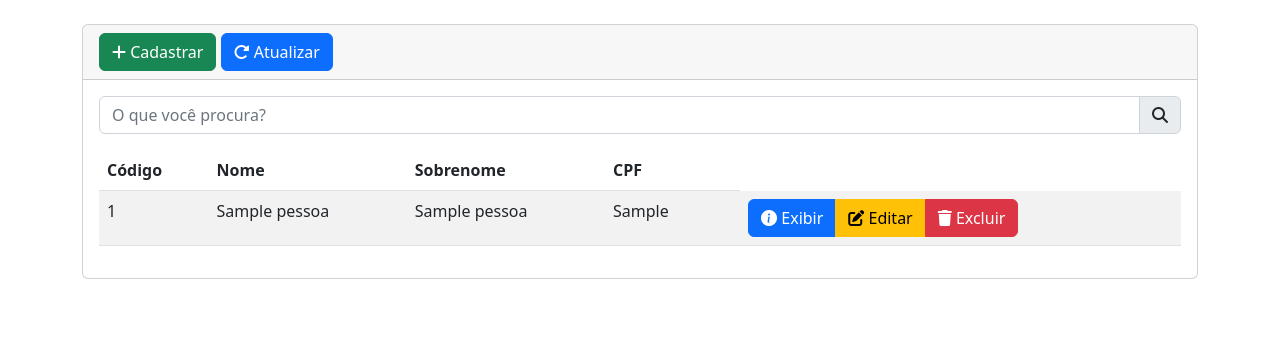
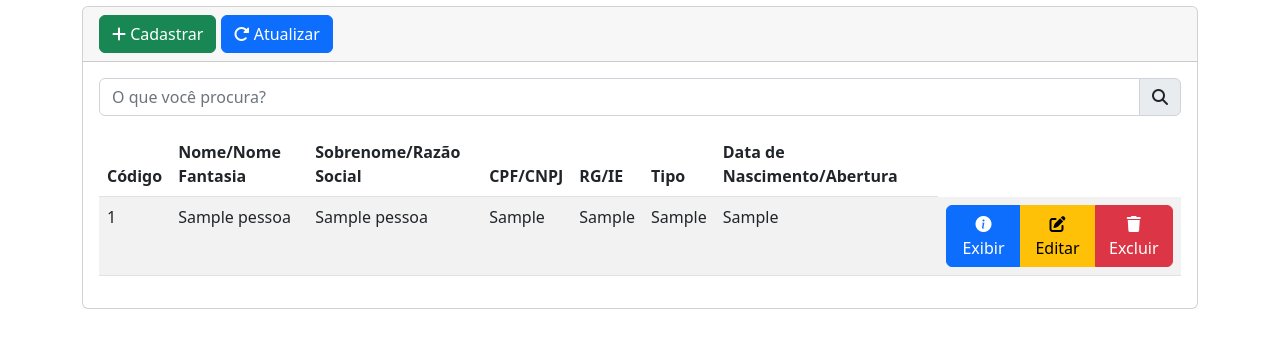
Before and after one commit to ViniRdS/Trabalho_CRUD_Endereco, a PHP site: page /listaclientes.php in a window 1280 px wide. Shown: the part 56-404 px from the top of the page. Run offline with PHP 8.4, Linux system fonts and the light colour scheme; tables that the repository leaves empty or names only in its code hold one stand-in row (values such as "Sample post"); some libraries are stand-ins or nearby versions.

Commit message:
arrumando as mascaras e as tabelas

```diff
--- a/front-end-main-master/public/css/estilo.css
+++ b/front-end-main-master/public/css/estilo.css
@@ -8,6 +8,7 @@
 #idcliente, #id, #acao, .esconder{
     visibility: hidden;
     height: 0px;
+    display: flex;
 }
 .exibir-dialog{
     max-width: none;
@@ -28,3 +29,9 @@
 #exibir-div-radio-pj{
     width: 30%;
 }
+table{
+    width: 100%;
+}
+body{
+    width: 100%;
+}
--- a/front-end-main-master/public/js/cliente.js
+++ b/front-end-main-master/public/js/cliente.js
@@ -44,7 +44,8 @@ const fechar = document.querySelector('#fechar');
 const voltarX = document.querySelector("#voltarX");
 const fecharX = document.querySelector("#fecharX");
 
-
+//INPUT TIPO
+const tipo = document.querySelector('#tipo');
 
 //CONFIGURAÇÕES DOS PARAMENTRO DE VALIDAÇÃO DO FORMULÁRIO
 $('#frmcliente').validate({
@@ -92,17 +93,33 @@ async function deleta(id) {
 }
 function alterar(cliente) {
     const id = cliente.id;
-    const nome = cliente.nome;
-    const sobreNome = cliente.sobre_nome;
-    const cpf = cliente.cpf;
-    const endereco = cliente.endereco;
+    const nome_fantasia = cliente.nome_fantasia;
+    const sobrenome_razao = cliente.sobrenome_razao;
+    const cpf_cnpj = cliente.cpf_cnpj;
+    const rg_ie = cliente.rg_ie;
+    const dtnascimento_abertura = cliente.dtnascimento_abertura;
+    const tipo = cliente.tipo;
 
     $("#acao").val('update');
     $("#id").val(id);
-    $("#nome").val(nome);
-    $("#sobrenome").val(sobreNome);
-    $("#cpf").val(cpf);
-    $("#endereco").val(endereco);
+    $("#nome_fantasia").val(nome_fantasia);
+    $("#sobrenome_razao").val(sobrenome_razao);
+    $("#cpf_cnpj").val(cpf_cnpj);
+    $("#rg_ie").val(rg_ie);
+    $("#dtnascimento_abertura").val(dtnascimento_abertura);
+    document.querySelector("#tipo").value = tipo;
+
+    if (document.querySelector("#tipo").value == 'Pessoa Física') {
+        pf.checked = true
+        pf.click()
+    } else if (document.querySelector("#tipo").value == 'Pessoa Jurídica'){
+        pj.checked = true
+        pj.click()
+    }else{
+        pj.checked = false
+        pf.checked = false
+    }
+    adcEndereco.classList.add('esconder')
 
     //exibimos o modal
     $("#cadastrocliente").modal('show');
@@ -127,10 +144,12 @@ async function update() {
     if (data == 'true') {
         $("#acao").val('update');
         $("#id").val('');
-        $("#nome").val('');
-        $("#sobrenome").val('');
-        $("#cpf").val('');
-        $("#endereco").val('');
+        $("#nome_fantasia").val('');
+        $("#sobrenome_razao").val('');
+        $("#cpf_cnpj").val('');
+        $("#rg_ie").val('');
+        $("#dtnascimento_abertura").val('');
+        $("#tipo").val('');
         lista_cliente();
         //ocultamos o modal
         $("#cadastrocliente").modal('hide');
@@ -255,13 +274,14 @@ pf.addEventListener('click', () => {
     inputs.classList.remove('esconder')
     adcEndereco.classList.remove('esconder')
     //EXIBI AS MÁSCARAS
-    $("#cpf").inputmask({
+    $("#cpf_cnpj").inputmask({
         mask: '999.999.999-99'
     });
     $("#rg_ie").inputmask({
         mask: "99.999.999-9"
     });
 
+    tipo.value = 'Pessoa Física'
 })
 
 // EVENTO CLICK DO RADIO PJ DO CADASTRAR
@@ -283,6 +303,7 @@ pj.addEventListener('click', () => {
         mask: ""
     });
 
+    tipo.value = 'Pessoa Jurídica'
 
 })
 
@@ -337,8 +358,8 @@ if (exibirPf.checked == true) {
     exibirLabelDtNascimento_Abertura.innerHTML = 'Data de Nascimento'
 
     //EXIBI AS MÁSCARAS
-    $("#cpf").inputmask({
-        mask: '999.999.999-99'
+    $("#cpf_cnpj").inputmask({
+        mask: "999.999.999-99"
     });
     $("#rg_ie").inputmask({
         mask: "99.999.999-9"
@@ -362,3 +383,7 @@ if (exibirPf.checked == true) {
 }else{
     exibirInputs.classList.add('esconder')
 }
+
+$("#cep").inputmask({
+    mask: "99999-999"
+});
--- a/front-end-main-master/public/listacliente.php
+++ b/front-end-main-master/public/listacliente.php
@@ -5,9 +5,12 @@ $dados = "";
 foreach ($clientes as $key => $value) {
     $dados = $dados . "<tr id='tr" . $value['id'] . "'>" .
         "<td>" . $value['id'] . "</td>" .
-        "<td>" . $value['nome'] . "</td>" .
-        "<td>" . $value['sobre_nome'] . "</td>" .
-        "<td>" . $value['cpf'] . "</td>" .
+        "<td>" . $value['nome_fantasia'] . "</td>" .
+        "<td>" . $value['sobrenome_razao'] . "</td>" .
+        "<td>" . $value['cpf_cnpj'] . "</td>" .
+        "<td>" . $value['rg_ie'] . "</td>" .
+        "<td>" . $value['tipo'] . "</td>" .
+        "<td>" . $value['dtnascimento_abertura'] . "</td>" .
         "<td>" .
         "<td>" .
         "<div class='btn-group' role='group'>" .
--- a/front-end-main-master/public/listaclientes.php
+++ b/front-end-main-master/public/listaclientes.php
@@ -42,6 +42,7 @@
                 <form method="post" name="frmcliente" id="frmcliente">
                     <input type="text" id="id" name="id">
                     <input type="text" id="acao" name="acao">
+                    <input type="text" id="tipo" name="tipo" class="esconder">
                     <div class="modal-header">
                         <h5 class="modal-title" id="staticBackdropLabel">Dados do cliente</h5>
                         <button type="button" class="btn-close" data-bs-dismiss="modal" aria-label="Close" id="fecharX"></button>
@@ -99,8 +100,8 @@
                                     </div>
 
                                     <div class="form-group">
-                                        <label for="DtNascimento_Abertura" class="form-label" id="labelDtNascimento_Abertura">Data de Nascimento</label>
-                                        <input type="date" class="form-control" id="DtNascimento_Abertura" name="DtNascimento_Abertura">
+                                        <label for="dtnascimento_abertura" class="form-label" id="labelDtNascimento_Abertura">Data de Nascimento</label>
+                                        <input type="date" class="form-control" id="dtnascimento_abertura" name="dtnascimento_abertura">
                                     </div>
                                 </div>
                             </div>
@@ -131,11 +132,11 @@
                     <div class="row">
                         <div class="col-12 div-radio-exibir">
                             <div class="mb-3 form-check div-radio" id="exibir-div-radio-pf">
-                                <input type="radio" class="form-check-input" name="pessoa" id="exibirPessoaFisica" value="Pessoa Fìsica" disabled>
+                                <input type="radio" class="form-check-input" name="exibirPessoa" id="exibirPessoaFisica" value="Pessoa Fìsica" disabled>
                                 <label class="form-check-label" for="pessoaFisica">Pessoa Física</label>
                             </div>
                             <div class="mb-3 form-check div-radio" id="exibir-div-radio-pj">
-                                <input type="radio" class="form-check-input" name="pessoa" id="exibirPessoaJuridica" value="Pessoa Jurídica" disabled>
+                                <input type="radio" class="form-check-input" name="exibirPessoa" id="exibirPessoaJuridica" value="Pessoa Jurídica" disabled>
                                 <label class="form-check-label" for="pessoaJuridica">Pessoa Jurídica</label>
                             </div>
 
@@ -265,9 +266,12 @@
                                 <thead>
                                     <tr>
                                         <th>Código</th>
-                                        <th>Nome</th>
-                                        <th>Sobrenome</th>
-                                        <th>CPF</th>
+                                        <th>Nome/Nome Fantasia</th>
+                                        <th>Sobrenome/Razão Social</th>
+                                        <th>CPF/CNPJ</th>
+                                        <th>RG/IE</th>
+                                        <th>Tipo</th>
+                                        <th>Data de Nascimento/Abertura</th>
                                         <th></th>
                                     </tr>
                                 </thead>
```
Also changed, not shown: front-end-main-master/public/cadastro.php (+16 -9 lines).
